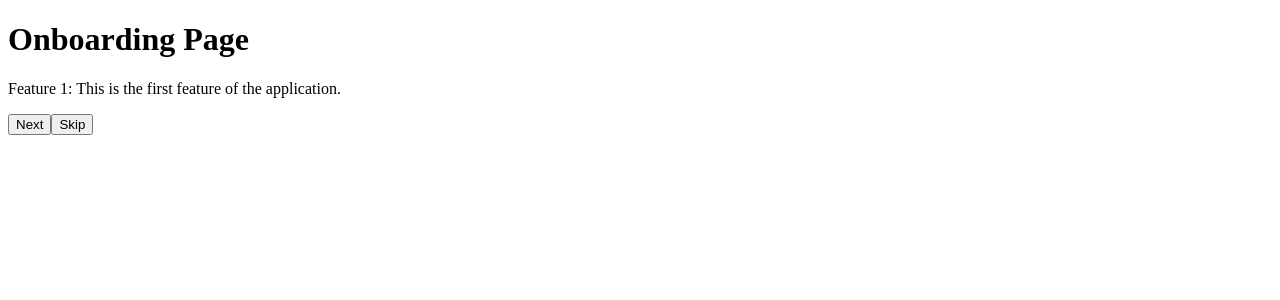
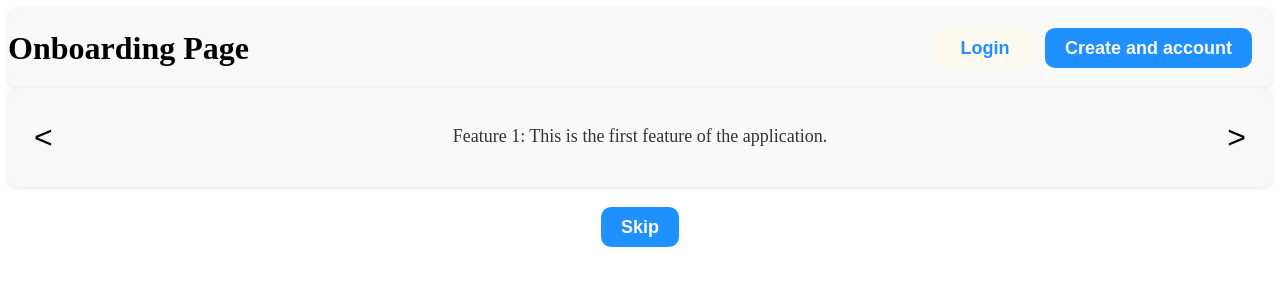
Before and after one commit to xlibraries/react-landing-page, a React (Create React App) app: page / in a window 1280 px wide. Shown: the top 300 px of the page. Built offline with nearby package versions, Linux system fonts and the light colour scheme.

Commit message:
Basic Auth Page skeleton

```diff
--- a/src/App.tsx
+++ b/src/App.tsx
@@ -1,16 +1,16 @@
 import React from 'react';
-import HomePage from './pages/HomePage';
-import LoginPage from './pages/LoginPage';
-import SignUpPage from './pages/SignUpPage';
-import OnboardingPage from './pages/OnboardingPage';
+import HomePage from './pages/Home/HomePage';
+import AuthPage from './pages/Login/AuthPage';
+//import SignUpPage from './pages/Login/SignUpPage';
+import OnboardingPage from './pages/Onboarding/OnboardingPage';
 import { Routes, Route } from 'react-router-dom';
 
 export default function App() {
     return (
         <Routes>
             <Route path="/" element={<OnboardingPage />} />
-            <Route path="/login" element={<LoginPage />} />
-            <Route path="/signup" element={<SignUpPage />} />
+            <Route path="/login" element={<AuthPage />} />
+            {/*<Route path="/signup" element={<SignUpPage />} />*/}
             <Route path="/home" element={<HomePage />} />
         </Routes>
     );
--- /dev/null
+++ b/src/pages/Login/AuthPage.tsx
@@ -0,0 +1,48 @@
+import React, { useState } from 'react';
+import { useNavigate } from 'react-router-dom';
+import InputHandler from './InputHandler';
+
+function AuthPage() {
+    const [isLogin, setIsLogin] = useState(true);
+    const [email, setEmail] = useState('');
+    const [password, setPassword] = useState('');
+    const [username, setUsername] = useState('');
+    const [confirmPassword, setConfirmPassword] = useState('');
+    const navigate = useNavigate();
+
+    const handleLogin = () => {
+        if (!InputHandler.validateEmail(email) || !InputHandler.validatePassword(password)) {
+            alert('Invalid email or password.');
+            return;
+        }
+
+        // Replace this with your own logic for handling login
+        console.log(`Logging in with email: ${email} and password: ${password}`);
+        navigate('/home');
+    };
+
+    const handleSignUp = () => {
+        if (!InputHandler.validateEmail(email) || !InputHandler.validatePassword(password) || password !== confirmPassword) {
+            alert('Invalid email, password, or passwords do not match.');
+            return;
+        }
+
+        // Replace this with your own logic for handling sign up
+        console.log(`Signing up with username: ${username}, email: ${email}, and password: ${password}`);
+        navigate('/home');
+    };
+
+    return (
+        <div>
+            <h1>{isLogin ? 'Login Page' : 'Sign Up Page'}</h1>
+            {!isLogin && <input type="text" value={username} onChange={(e) => setUsername(InputHandler.preventDOMInjection(e.target.value))} placeholder="Username" />}
+            <input type="email" value={email} onChange={(e) => setEmail(InputHandler.preventDOMInjection(e.target.value))} placeholder="Email" />
+            <input type="password" value={password} onChange={(e) => setPassword(InputHandler.preventDOMInjection(e.target.value))} placeholder="Password" />
+            {!isLogin && <input type="password" value={confirmPassword} onChange={(e) => setConfirmPassword(InputHandler.preventDOMInjection(e.target.value))} placeholder="Confirm Password" />}
+            <button onClick={isLogin ? handleLogin : handleSignUp}>{isLogin ? 'Login' : 'Sign Up'}</button>
+            <button onClick={() => setIsLogin(!isLogin)}>{isLogin ? 'Go to Sign Up' : 'Go to Login'}</button>
+        </div>
+    );
+}
+
+export default AuthPage;
--- /dev/null
+++ b/src/pages/Login/InputHandler.tsx
@@ -0,0 +1,20 @@
+class InputHandler {
+    static validateEmail(email: string) {
+        // Basic email validation
+        const re = /\S+@\S+\.\S+/;
+        return re.test(email);
+    }
+
+    static validatePassword(password: string) {
+        // Password should be at least 6 characters long and include at least one uppercase letter, one lowercase letter, one number, and one special character
+        const re = /^(?=.*[a-z])(?=.*[A-Z])(?=.*\d)(?=.*[@$!%*?&])[A-Za-z\d@$!%*?&]{6,}$/;
+        return re.test(password);
+    }
+
+    static preventDOMInjection(input: string) {
+        // Replace < and > with their HTML entities to prevent DOM injection
+        return input.replace(/</g, '<').replace(/>/g, '>');
+    }
+}
+
+export default InputHandler;
--- a/src/pages/LoginPage.tsx
+++ /dev/null
@@ -1,26 +0,0 @@
-import React, { useState } from 'react';
-import { useNavigate } from 'react-router-dom';
-
-
-function LoginPage() {
-    const [email, setEmail] = useState('');
-    const [password, setPassword] = useState('');
-    const navigate = useNavigate();
-
-    const handleLogin = () => {
-        // Replace this with your own logic for handling login
-        navigate('/home');
-        console.log(`Logging in with email: ${email} and password: ${password}`);
-    };
-
-    return (
-        <div>
-            <h1>Login Page</h1>
-            <input type="email" value={email} onChange={(e) => setEmail(e.target.value)} placeholder="Email" />
-            <input type="password" value={password} onChange={(e) => setPassword(e.target.value)} placeholder="Password" />
-            <button onClick={handleLogin}>Login</button>
-        </div>
-    );
-}
-
-export default LoginPage;
--- /dev/null
+++ b/src/pages/Onboarding/OnboardingPage.css
@@ -0,0 +1,69 @@
+.onboarding {
+    /* Add your styles for the onboarding div here */
+}
+
+.onboarding-header {
+    display: flex;
+    justify-content: space-between;
+    align-items: center;
+    /* Add more styles for the header here */
+    box-shadow: 0px 1px 5px rgba(0, 0, 0, 0.1);
+    z-index: 1;
+    background-color: #f9f9f9;
+    border-radius: 10px;
+}
+
+.header-aside {
+    display: flex;
+    gap: 10px;
+    margin-right: 20px;
+}
+
+.feature {
+    /* Add your styles for the feature div here */
+    padding: 20px;
+    background-color: #f9f9f9;
+    border-radius: 10px;
+    box-shadow: 0px 1px 5px rgba(0, 0, 0, 0.1);
+    display: flex;
+    align-items: center;
+    justify-content: space-between;
+}
+
+    .feature p {
+        /* Add your styles for the feature text here */
+        font-size: 18px;
+        color: #333;
+        margin-bottom: 20px;
+    }
+
+.arrow-button {
+    background: none;
+    border: none;
+    font-size: 2em;
+    cursor: pointer;
+}
+
+.skip-button, .login-button, .signup-button {
+    display: block;
+    height: 40px;
+    margin: 20px auto;
+    border-radius: 10px;
+    border: none;
+    cursor: pointer;
+    font-weight: bold;
+    font-size: 18px;
+    padding: 10px 20px;
+}
+
+.skip-button, .signup-button {
+    width: auto;
+    background-color: dodgerblue;
+    color: floralwhite;
+}
+
+.login-button {
+    width: 100px;
+    background-color: floralwhite;
+    color: dodgerblue;
+}
--- /dev/null
+++ b/src/pages/Onboarding/OnboardingPage.tsx
@@ -0,0 +1,46 @@
+import React, { useState } from 'react';
+import { useNavigate } from 'react-router-dom';
+import './OnboardingPage.css';
+
+function OnboardingPage() {
+    const [currentSlide, setCurrentSlide] = useState(0);
+    const navigate = useNavigate();
+
+    const slides = [
+        'Feature 1: This is the first feature of the application.',
+        'Feature 2: This is the second feature of the application.',
+        'Feature 3: This is the third feature of the application.'
+    ];
+
+    const nextSlide = () => {
+        setCurrentSlide((prevSlide) => (prevSlide + 1) % slides.length);
+    };
+
+    const prevSlide = () => {
+        setCurrentSlide((prevSlide) => (prevSlide - 1 + slides.length) % slides.length);
+    };
+
+    const skipOnboarding = () => {
+        navigate('/login');
+    };
+
+    return (
+        <div className="onboarding">
+            <header className="onboarding-header">
+                <h1>Onboarding Page</h1>
+                <div className="header-aside">
+                    <button className='login-button' onClick={() => navigate('/login')}>Login</button>
+                    <button className='signup-button' onClick={() => navigate('/signup')}>Create and account</button>
+                </div>
+            </header>
+            <div className='feature'>
+                <button className="arrow-button" onClick={prevSlide}>{'<'}</button>
+                <p>{slides[currentSlide]}</p>
+                <button className="arrow-button" onClick={nextSlide}>{'>'}</button>
+            </div>
+            <button className="skip-button" onClick={skipOnboarding}>Skip</button>
+        </div>
+    );
+}
+
+export default OnboardingPage;
--- a/src/pages/OnboardingPage.tsx
+++ /dev/null
@@ -1,32 +0,0 @@
-import React, { useState } from 'react';
-import { useNavigate } from 'react-router-dom';
-
-function OnboardingPage() {
-    const [currentSlide, setCurrentSlide] = useState(0);
-    const navigate = useNavigate();
-
-    const slides = [
-        'Feature 1: This is the first feature of the application.',
-        'Feature 2: This is the second feature of the application.',
-        'Feature 3: This is the third feature of the application.'
-    ];
-
-    const nextSlide = () => {
-        setCurrentSlide((prevSlide) => (prevSlide + 1) % slides.length);
-    };
-
-    const skipOnboarding = () => {
-        navigate('/login');
-    };
-
-    return (
-        <div>
-            <h1>Onboarding Page</h1>
-            <p>{slides[currentSlide]}</p>
-            <button onClick={nextSlide}>Next</button>
-            <button onClick={skipOnboarding}>Skip</button>
-        </div>
-    );
-}
-
-export default OnboardingPage;
--- a/src/pages/SignUpPage.tsx
+++ /dev/null
@@ -1,24 +0,0 @@
-import React, { useState } from 'react';
-
-function SignUpPage() {
-    const [username, setUsername] = useState('');
-    const [email, setEmail] = useState('');
-    const [password, setPassword] = useState('');
-
-    const handleSignUp = () => {
-        // Replace this with your own logic for handling sign up
-        console.log(`Signing up with username: ${username}, email: ${email}, and password: ${password}`);
-    };
-
-    return (
-        <div>
-            <h1>Sign Up Page</h1>
-            <input type="text" value={username} onChange={(e) => setUsername(e.target.value)} placeholder="Username" />
-            <input type="email" value={email} onChange={(e) => setEmail(e.target.value)} placeholder="Email" />
-            <input type="password" value={password} onChange={(e) => setPassword(e.target.value)} placeholder="Password" />
-            <button onClick={handleSignUp}>Sign Up</button>
-        </div>
-    );
-}
-
-export default SignUpPage;
```
Also changed, not shown: src/pages/Home/HomePage.tsx (renamed from src/pages/HomePage.tsx).
